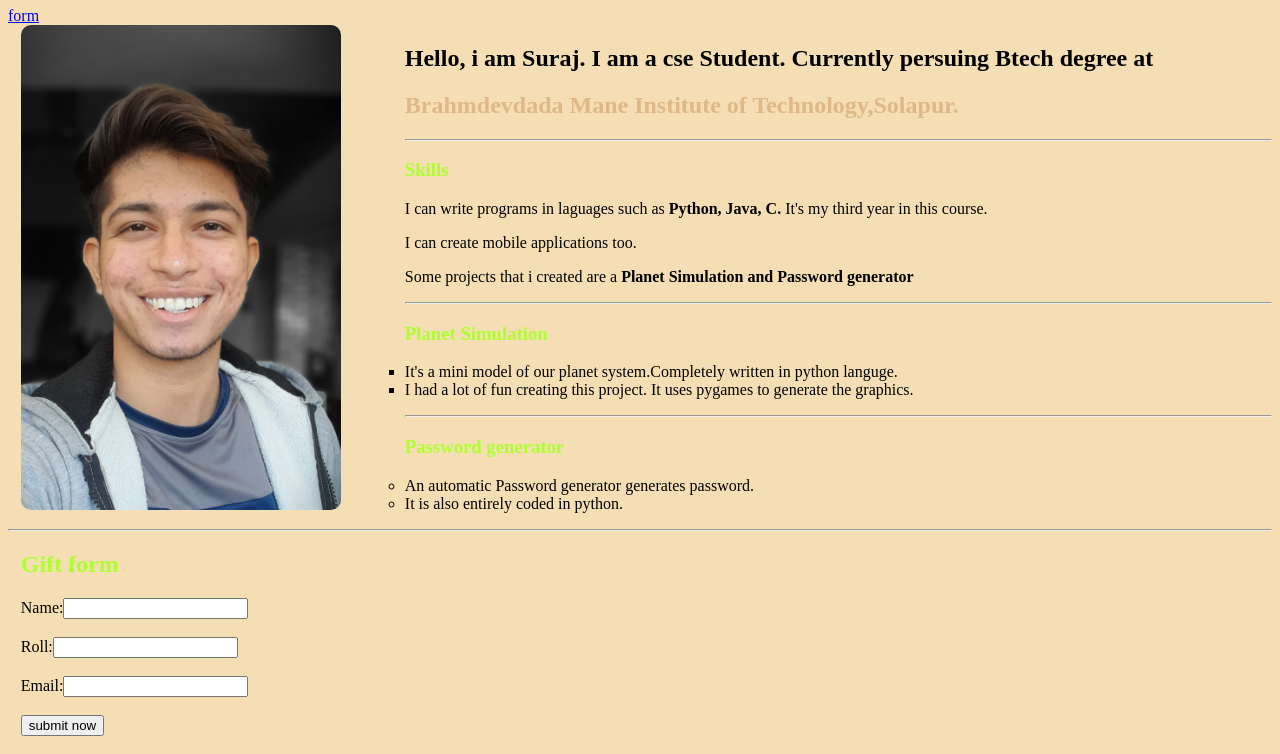
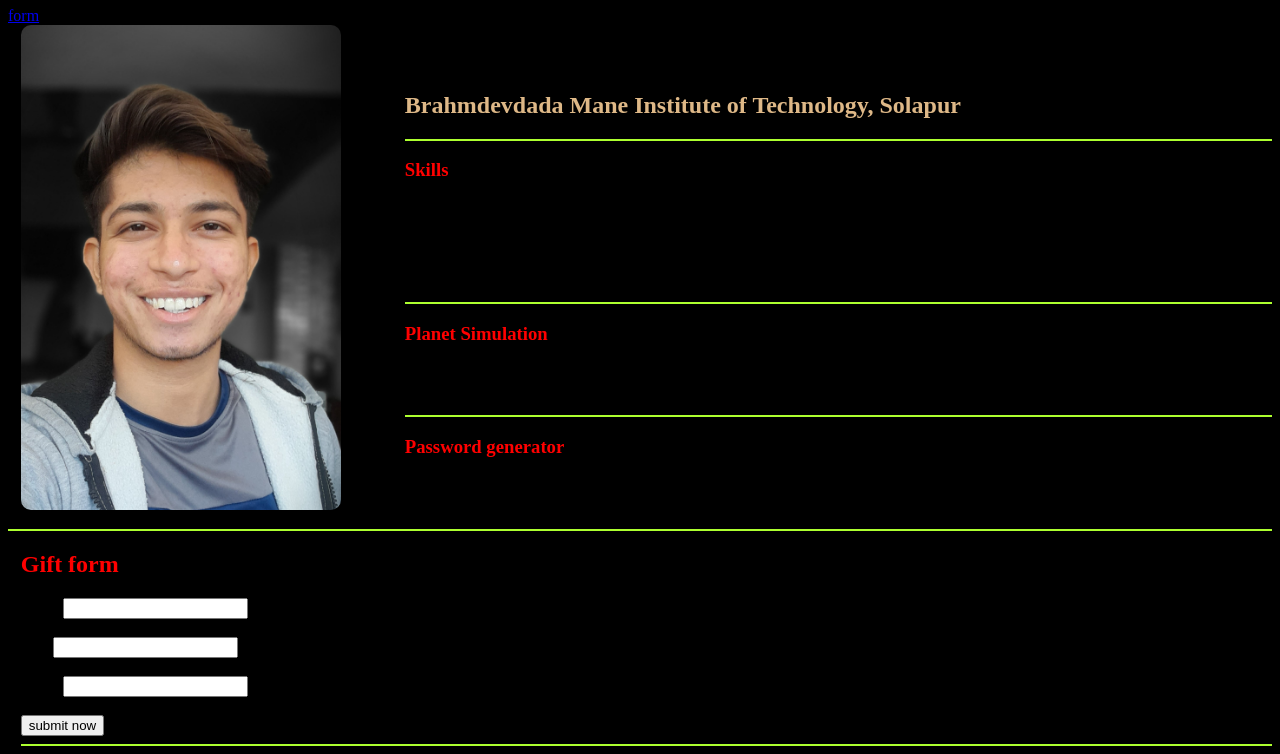
Before and after one commit to OrianSm/Studentinfotable, a plain HTML site: page Suraj.html in a window 1280 px wide. Shown: the part 73-827 px from the top of the page. Drawn offline with Linux system fonts and the light colour scheme.

Commit message:
made changes

```diff
--- a/Suraj.html
+++ b/Suraj.html
@@ -13,11 +13,11 @@
 
     .fom {
         margin-left: 1cqmax;
-        color: greenyellow;
+        color: red;
     }
 
     h3 {
-        color: greenyellow;
+        color: red;
 
     }
 
@@ -26,14 +26,14 @@
     }
 </style>
 
-<body style="background-color: wheat;">
+<body style="background-color: black;">
     <h1><b>Suraj Sultan Mujawar</b></h1>
-    <a href="#form-g">form</a>
+    <a href=" #form-g">form</a>
     <div><img src="Sm2.jpg" width="320" height="485"></div>
     <h2 style="margin-left: 1cqmax;">Hello, i am Suraj. I am a cse Student. Currently persuing Btech degree at </h2>
-    <h2 style="margin-left: 1cqmax; color: burlywood;"><b>Brahmdevdada Mane Institute of
-            Technology,Solapur.</b></h2>
-    <hr>
+    <h2 style="margin-left: 1cqmax; color: burlywood;">Brahmdevdada Mane Institute of
+        Technology, Solapur</h2>
+    <hr color="greenyellow">
     <h3>Skills</h3>
     <p style="margin-left: 1cqmax;">I can write programs in laguages such as <b>Python, Java, C. </b>It's my third
         year
@@ -42,19 +42,19 @@
     <p style="margin-left: 1cqmax;">Some projects that i created are a <b>Planet Simulation and Password
             generator</b>
     </p>
-    <hr>
+    <hr color="greenyellow">
     <h3>Planet Simulation</h3>
     <ul type="square">
         <li> It's a mini model of our planet system.Completely written in python languge.</li>
         <li>I had a lot of fun creating this project. It uses pygames to generate the graphics.</li>
     </ul>
-    <hr>
+    <hr color="greenyellow">
     <h3>Password generator</h3>
     <ul type="circle">
         <li>An automatic Password generator generates password. </li>
         <li>It is also entirely coded in python.</li>
     </ul>
-    <hr>
+    <hr color="greenyellow">
 
     <h2 id="form-g" class="fom">Gift form</h2>
     <form action="backend.php">
@@ -73,6 +73,7 @@
         <div>
             <input type="submit" value="submit now">
         </div>
+        <hr color="greenyellow">
     </form>
 
 </body>
```
